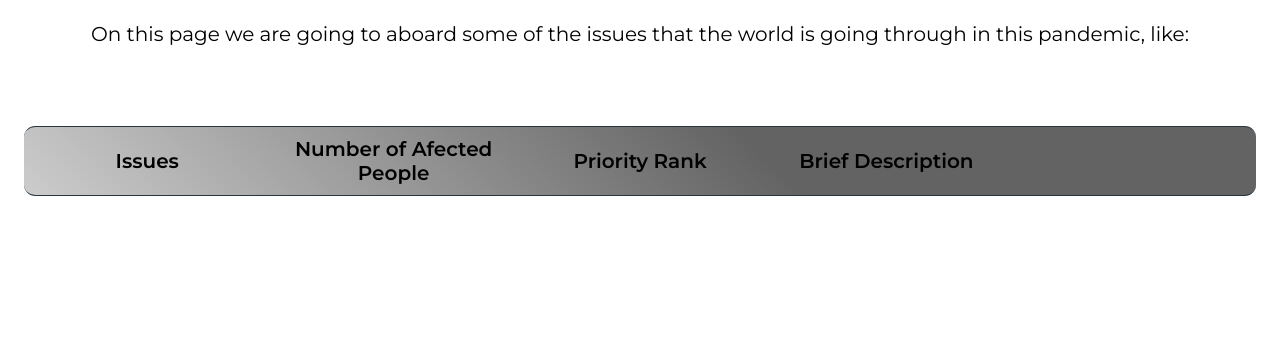
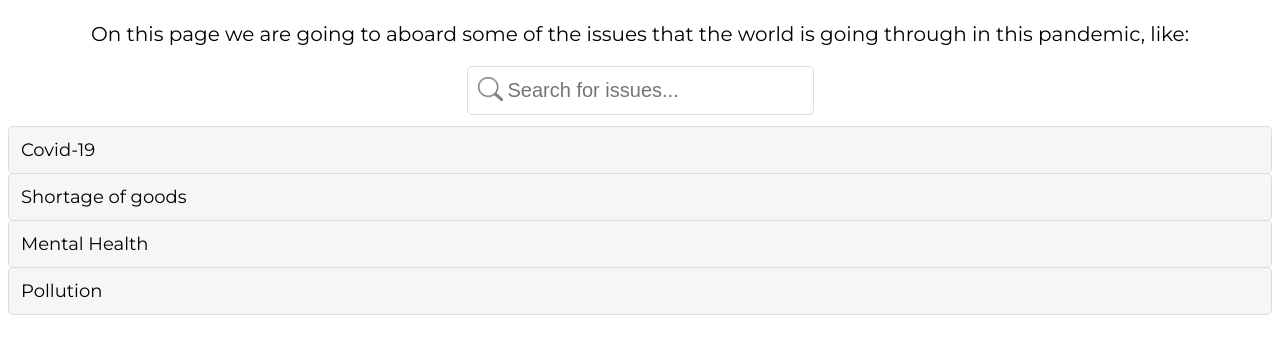
Before and after one commit to Mobwiser-IT-Academy/Share-Humanity-Daniel_Bargao, a plain HTML site: page page1.html in a window 1280 px wide. Shown: the part 606-952 px from the top of the page. Before the commit the page ends 882 px from the top, so only its background shows below. Drawn offline with Linux system fonts and the light colour scheme.

Commit message:
search bar only make the 1st line of the grid apear

```diff
--- a/app.js
+++ b/app.js
@@ -1,51 +1,79 @@
 const gridItems = [
 
   {
+    id: 'covid',
     Issues: 'Covid-19',
     NumberOfAfectedPeople: '3 Milion',
     PriorityRank: 'High',
     BriefDescription: 'The virus that is making the hole world quarantine because there is no vaccine',
-    ViewDetails: `<a href="page2.html"><img src="images/view_details2-2.jpg.png" alt="view_details"
-    class="view_details"></a>`
   },
 
   {
+    id: 'shortage',
     Issues: 'Shortage of Goods',
     NumberOfAfectedPeople: '7.6 Bilion',
     PriorityRank: 'Medium',
     BriefDescription: 'People tend to buy things on impulse and now that has more impact than ever',
-    ViewDetails: `<a href="page2.html#Shortage-of-Goods-2"><img src="images/view_details2-2.jpg.png"
-    alt="view_details" class="view_details"></a>`
   },
 
   {
+    id: 'mental',
     Issues: 'Mental Health',
     NumberOfAfectedPeople: 'Not defined',
     PriorityRank: 'Low',
     BriefDescription: `Because we are quarantined and can't go out a lot of people are having mental health issues`,
-    ViewDetails: `<a href="page2.html#Mental-Health-2"><img src="images/view_details2-2.jpg.png"
-    alt="view_details" class="view_details"></a>`
   },
 
   {
+    id: 'pollution',
     Issues: 'Pollution',
     NumberOfAfectedPeople: '7.6 Bilion',
     PriorityRank: 'Low',
     BriefDescription: 'Pollution is a global issue that is really important in today society but is way less of an issue due to global quarantine',
-    ViewDetails: `<a href="page2.html#Pollution-2"><img src="images/view_details2-2.jpg.png"
-    alt="view_details" class="view_details"></a>`
   },
 
 ]
 
-const grid = document.querySelector("#flex-gird");
+const grid = document.querySelector("#flex-grid");
 
 for (let i = 0; i < gridItems.length; i++) {
-  grid.innerHTML += `<div id="item" class="item">
-     ${gridItems[i].Issues}
-     ${gridItems[i].NumberOfAfectedPeople}
-     ${gridItems[i].PriorityRank}
-     ${gridItems[i].BriefDescription}
-     ${gridItems[i].ViewDetails}
+    grid.innerHTML += `<div id="grid-items" class="grid-items">
+     <div class="grid-${gridItems[i].id}1" id="${gridItems[i].id}">${gridItems[i].Issues}</div>
+     <div>${gridItems[i].NumberOfAfectedPeople}</div>
+     <div>${gridItems[i].PriorityRank}</div>
+     <div>${gridItems[i].BriefDescription}</div>
+     <div><a href="page2.html#${gridItems[i].id}-2"><img src="images/view_details2-2.jpg.png"
+     alt="view_details" class="view_details"></div>
    </div>`;
 }
+
+function searchFilter() {
+  let input, filter, ul, li, a, i, txtValue;
+  input = document.getElementById('myInput');
+  filter = input.value.toUpperCase();
+  ul = document.getElementById("myUL");
+  li = ul.getElementsByTagName('li');
+
+  for (i = 0; i < li.length; i++) {
+    a = li[i].getElementsByTagName("a")[0];
+    txtValue = a.textContent || a.innerText;
+    if (txtValue.toUpperCase().indexOf(filter) > -1) {
+      li[i].style.display = "";
+    } else {
+      li[i].style.display = "none";
+    }
+  }
+}
+
+function showFuntion(){
+
+  let x = document.getElementById("grid-items");
+  if (x.style.display === "flex") {
+    x.style.display = "none";
+  } else {
+    x.style.display = "flex";
+  }
+
+}
+
+console.log(grid)
--- a/css/page1.css
+++ b/css/page1.css
@@ -8,6 +8,7 @@ body {
 ul{
   text-align: left;
 }
+
 
 .container {
   text-align: center;
@@ -40,23 +41,62 @@ h1{
   display: none;
 }
 
+#myInput {
+  display: inline-flex;
+  background-image: url('/images/search\ icon.png');
+  background-position: 10px 10px;
+  background-repeat: no-repeat;
+  background-size: 25px;
+  font-size: 20px;
+  padding: 12px 40px 12px;
+  border: 1px solid #ddd;
+  border-radius: 5px;
+  margin-bottom: 12px;
+}
+
+#myUL {
+  list-style-type: none;
+  padding: 0;
+  margin: 0;
+}
+
+#myUL li a {
+  border: 1px solid #ddd;
+  border-radius: 5px;
+  margin-top: -1px;
+  background-color: #f6f6f6;
+  padding: 12px;
+  text-decoration: none;
+  font-size: 18px;
+  color: black;
+  display: block;
+}
+
+#myUL li a:hover:not(.header) {
+  background-color: #eee;
+}
+
 .flex-grid {
   margin: 5em 1em 5em 1em;
 }
 
-.flex-grid div {
-  display: flex;
+.flex-grid div{
   flex-direction: row;
-
 }
 
-.grid-titles, .grid-covid, .grid-shortage, .grid-mental, .grid-pollution {
+.grid-titles, .grid-covid, .grid-shortage, .grid-mental, .grid-pollution, .grid-items{
+display: flex;
+padding: 10px;
+flex-basis: 20%;
+text-align: center;
+align-items: center;
+justify-content: center;
 border-bottom: 1px solid #29343d;
 border-top:  1px solid #29343d;
 border-radius: 3mm;
 margin-bottom: 1em;
 }
-.grid-titles div, .grid-covid div, .grid-shortage div, .grid-mental div, .grid-pollution div {
+.grid-titles div, .grid-covid div, .grid-shortage div, .grid-mental div, .grid-pollution div, .grid-items div {
   padding: 10px;
   flex-basis: 20%;
   text-align: center;
@@ -78,12 +118,17 @@ width: 150px;
   display: none;
 }
 
+.grid-items{
+  display: none;
+}
+
 
 @media only screen and (max-width: 925px) {
 
   .global{
     width: 70%;
   }
+
   .flex-grid{
     margin: -0.5em;
   }
@@ -106,14 +151,13 @@ width: 150px;
 
   .grid-titles div {
     display: none;
-
   }
 
   .grid-titles {
     border: none;
   }
 
-  .grid-covid , .grid-shortage , .grid-mental , .grid-pollution  {
+  .grid-covid , .grid-shortage , .grid-mental , .grid-pollution, .grid-items{
     font-size: 16px;
     height: calc(50vh - 100px);
     margin-left: 2.5%;
--- a/page1.html
+++ b/page1.html
@@ -23,16 +23,17 @@
 
   <div class="flex-container">
     <div class="container">
-      <ul class="hide-desktop show-mobile">
-        <li><a href="page1.html#Covid-19">Covid-19</a></li>
-        <li><a href="page1.html#Shortage-of-Goods">Shortage of goods</a></li>
-        <li><a href="page1.html#Mental-Health">Mental Health</a></li>
-        <li><a href="page1.html#Pollution">Pollution</a></li>
+      <input type="text" id="myInput" onkeyup="searchFilter()" placeholder="Search for issues..." title="Type in a name of a Humanitarian Issue">
+      <ul id="myUL">
+        <li><a href="page1.html#covid" onclick="showFuntion()">Covid-19</a></li>
+        <li><a href="page1.html#shortage" onclick="showFuntion()">Shortage of goods</a></li>
+        <li><a href="page1.html#mental" onclick="showFuntion()">Mental Health</a></li>
+        <li><a href="page1.html#pollution" onclick="showFuntion()">Pollution</a></li>
       </ul>
     </div>
   </div>
 
-  <div class="flex-grid">
+  <div class="flex-grid" id="flex-grid">
     <div class="grid-titles">
       <div class="grid-title1">Issues</div>
       <div class="grid-title2">Number of Afected People</div>
```
Also changed, not shown: page2.html (+5 -5 lines), images/search icon.png (added).
